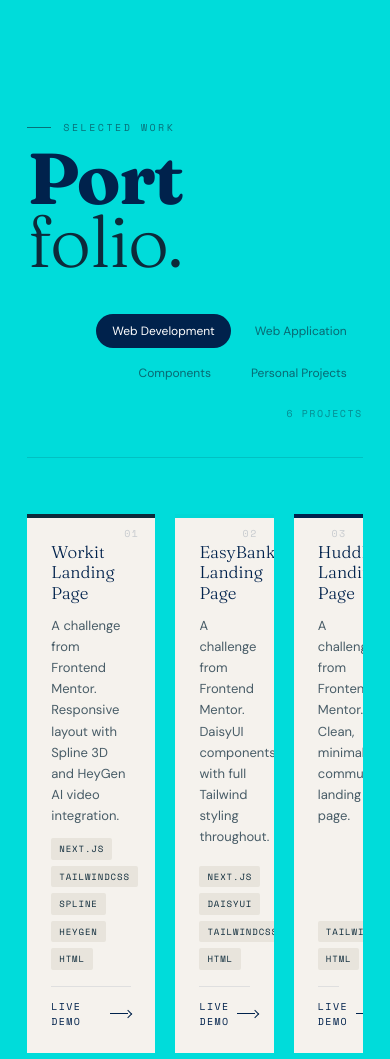
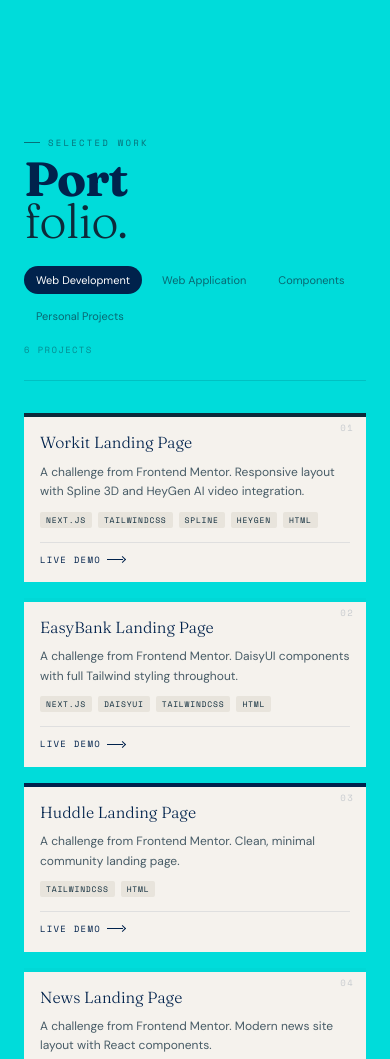
Before and after one commit to chungvuiloong/simple_portfolio, an Astro site: page / in a window 390 px wide. Shown: the part 560-1619 px from the top of the page. Built offline with nearby package versions, Linux system fonts and the light colour scheme; Astro itself is replaced by a stand-in of ours.

Commit message:
Refactor Portfolio section to use SectionContainer for improved layout and styling consistency

```diff
--- a/src/sections/Portfolio.tsx
+++ b/src/sections/Portfolio.tsx
@@ -1,4 +1,5 @@
 import React, { useState } from "react";
+import { SectionContainer } from "@components/SectionContainer";
 
 /* ─── Google Fonts injection ─────────────────────────────── */
 const FONT_STYLE = `
@@ -272,7 +273,7 @@ function ArrowCTA({ color = C.blue, url }: { color?: string; url?: string }) {
       rel="noopener noreferrer"
       onMouseEnter={() => setH(true)}
       onMouseLeave={() => setH(false)}
-      className="font-mono text-[10px] tracking-[0.14em] uppercase flex items-center gap-2 bg-transparent border-0 p-0 cursor-pointer transition-all duration-200 no-underline"
+      className="font-mono text-[9px] md:text-[10px] tracking-[0.14em] uppercase flex items-center gap-1.5 md:gap-2 bg-transparent border-0 p-0 cursor-pointer transition-all duration-200 no-underline"
       style={{ color }}
     >
       Live Demo
@@ -282,13 +283,13 @@ function ArrowCTA({ color = C.blue, url }: { color?: string; url?: string }) {
       >
         <span
           className="block h-px transition-all duration-200"
-          style={{ width: h ? 28 : 18, background: color }}
+          style={{ width: h ? 24 : 16, background: color }}
         />
         <span
           className="block flex-shrink-0"
           style={{
-            width: 6,
-            height: 6,
+            width: 5,
+            height: 5,
             borderTop: `1px solid ${color}`,
             borderRight: `1px solid ${color}`,
             transform: "rotate(45deg)",
@@ -303,7 +304,7 @@ function ArrowCTA({ color = C.blue, url }: { color?: string; url?: string }) {
 function Tag({ label }: { label: string }) {
   return (
     <span
-      className="font-mono text-[9px] tracking-[0.1em] uppercase px-2 py-1"
+      className="font-mono text-[8px] md:text-[9px] tracking-[0.1em] uppercase px-1.5 md:px-2 py-0.5 md:py-1"
       style={{ background: C.creamborder, color: C.navy, borderRadius: 2 }}
     >
       {label}
@@ -319,7 +320,7 @@ function Card({ project, delay }: { project: Project; delay: number }) {
     <div
       className={`fade-up d${delay}`}
       style={{
-        gridColumn: `span ${project.cols}`,
+        gridColumn: "span 1",
       }}
     >
       <div
@@ -342,18 +343,18 @@ function Card({ project, delay }: { project: Project; delay: number }) {
 
         {/* Ghost number */}
         <span
-          className="font-mono absolute top-3 right-4 text-[10px] tracking-[0.15em] pointer-events-none select-none transition-opacity duration-300"
+          className="font-mono absolute top-2 md:top-3 right-3 md:right-4 text-[9px] md:text-[10px] tracking-[0.15em] pointer-events-none select-none transition-opacity duration-300"
           style={{ color: C.blue, opacity: hovered ? 0.35 : 0.18 }}
         >
           {project.id}
         </span>
 
         {/* Body */}
-        <div className="p-6 flex flex-col flex-1 gap-3">
+        <div className="p-4 md:p-5 lg:p-6 flex flex-col flex-1 gap-2.5 md:gap-3">
           <h2
             className="font-fraunces font-light leading-snug"
             style={{
-              fontSize: "clamp(17px, 1.7vw, 22px)",
+              fontSize: "clamp(16px, 1.7vw, 22px)",
               color: C.blue,
               lineHeight: 1.2,
             }}
@@ -362,7 +363,7 @@ function Card({ project, delay }: { project: Project; delay: number }) {
           </h2>
 
           <p
-            className="font-dm text-[13px] leading-relaxed flex-1"
+            className="font-dm text-[12px] md:text-[13px] leading-relaxed flex-1"
             style={{ color: "rgba(13,42,58,0.75)" }}
           >
             {project.desc}
@@ -377,7 +378,7 @@ function Card({ project, delay }: { project: Project; delay: number }) {
 
           {/* Footer */}
           <div
-            className="pt-3 mt-1"
+            className="pt-2.5 md:pt-3 mt-1"
             style={{ borderTop: `1px solid rgba(0,34,76,0.09)` }}
           >
             <ArrowCTA color={C.blue} url={project.demoUrl} />
@@ -406,22 +407,19 @@ export default function Portfolio() {
     <>
       <style>{FONT_STYLE}</style>
 
-      <section
-        id="portfolio"
-        className="min-h-screen py-20 font-dm"
-        style={{ background: "#00dcda", padding: "80px 7vw 120px" }}
-      >
+      <SectionContainer id="portfolio" backgroundColor="#00dcda">
+        <div className="font-dm">
           {/* ── Header ── */}
-        <header className="flex justify-between items-end gap-10 flex-wrap mb-4">
+          <header className="flex flex-col md:flex-row justify-between items-start md:items-end gap-6 md:gap-10 mb-4">
             {/* Title block */}
             <div>
               {/* Eyebrow */}
               <p
-              className="font-mono text-[10px] tracking-[0.25em] uppercase flex items-center gap-3 mb-3"
+                className="font-mono text-[9px] md:text-[10px] tracking-[0.25em] uppercase flex items-center gap-2 md:gap-3 mb-2 md:mb-3"
                 style={{ color: "rgba(13,42,58,0.6)" }}
               >
                 <span
-                className="block h-px w-6"
+                  className="block h-px w-4 md:w-6"
                   style={{ background: "rgba(13,42,58,0.6)" }}
                 />
                 Selected work
@@ -431,7 +429,7 @@ export default function Portfolio() {
               <h1
                 className="font-fraunces font-bold tracking-tight leading-none"
                 style={{
-                fontSize: "clamp(72px,12vw,152px)",
+                  fontSize: "clamp(48px, 12vw, 152px)",
                   lineHeight: 0.88,
                   letterSpacing: "-0.02em",
                 }}
@@ -444,13 +442,13 @@ export default function Portfolio() {
             </div>
 
             {/* Filter + count */}
-          <div className="flex flex-col items-end gap-4 self-end pb-1">
-            <nav className="flex flex-wrap gap-2 justify-end">
+            <div className="flex flex-col items-start md:items-end gap-3 md:gap-4 w-full md:w-auto md:self-end md:pb-1">
+              <nav className="flex flex-wrap gap-2 justify-start md:justify-end w-full">
                 {FILTERS.map((f) => (
                   <button
                     key={f}
                     onClick={() => setActiveFilter(f)}
-                  className="font-dm text-[12px] px-4 py-2 rounded-full cursor-pointer border-0 transition-all duration-200"
+                    className="font-dm text-[11px] md:text-[12px] px-3 md:px-4 py-1.5 md:py-2 rounded-full cursor-pointer border-0 transition-all duration-200"
                     style={
                       activeFilter === f
                         ? { background: C.blue, color: "#fff" }
@@ -471,7 +469,7 @@ export default function Portfolio() {
               </nav>
 
               <p
-              className="font-mono text-[10px] tracking-[0.15em] uppercase"
+                className="font-mono text-[9px] md:text-[10px] tracking-[0.15em] uppercase"
                 style={{ color: "rgba(13,42,58,0.45)" }}
               >
                 {filteredProjects.length} projects
@@ -481,17 +479,23 @@ export default function Portfolio() {
 
           {/* ── Divider ── */}
           <div
-          className="mb-14 mt-8"
+            className="mb-8 md:mb-12 lg:mb-14 mt-6 md:mt-8"
             style={{ height: 1, background: "rgba(13,42,58,0.15)" }}
           />
 
           {/* ── 12-col asymmetric grid ── */}
-        <div className="grid gap-5" style={{ gridTemplateColumns: "repeat(12, 1fr)" }}>
+          <div
+            className="grid gap-4 md:gap-5"
+            style={{
+              gridTemplateColumns: "repeat(auto-fill, minmax(280px, 1fr))",
+            }}
+          >
             {filteredProjects.map((p, i) => (
               <Card key={p.id} project={p} delay={i + 1} />
             ))}
           </div>
-      </section>
+        </div>
+      </SectionContainer>
     </>
   );
 }
```
Lines whose indentation alone changed are shown as unchanged.
